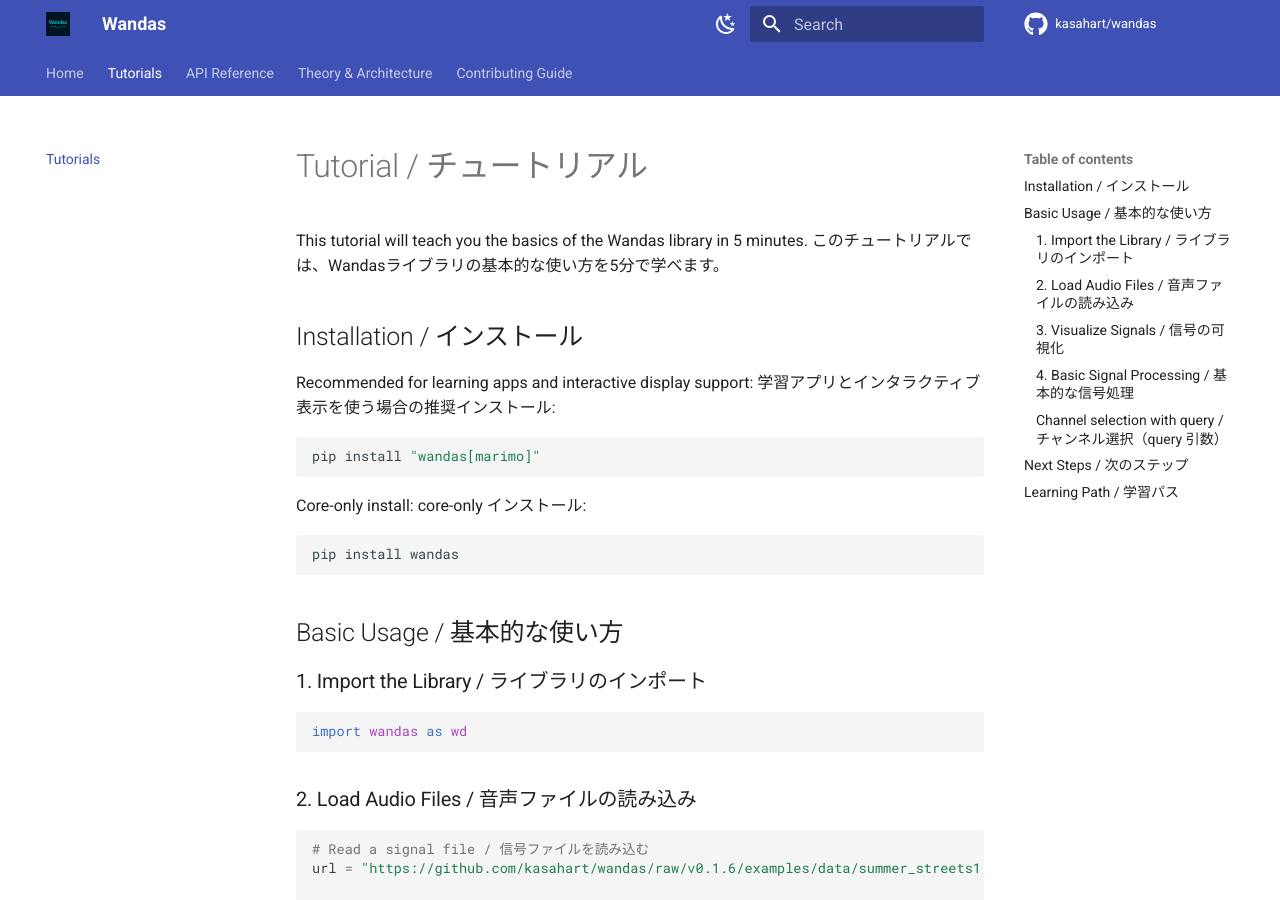
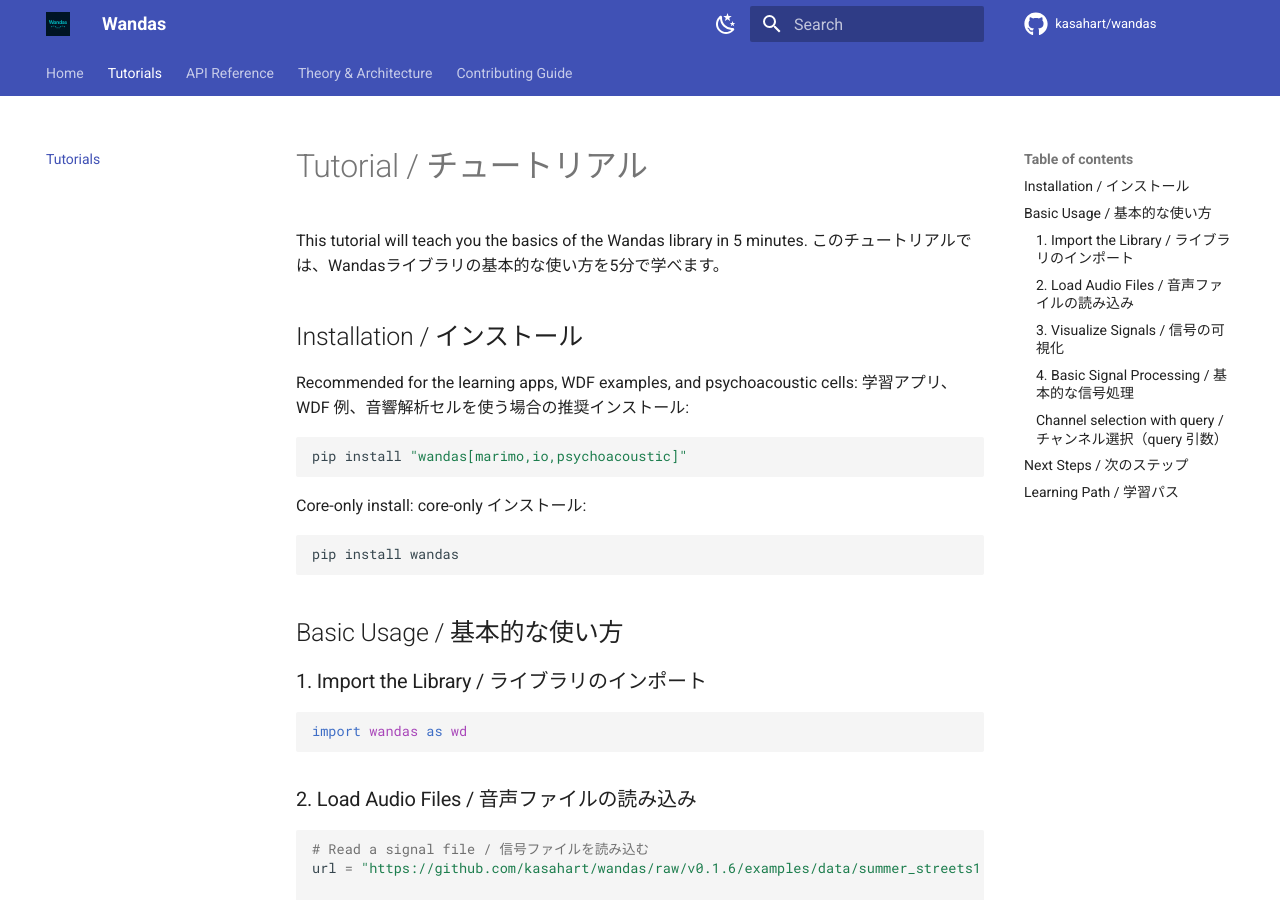
Before and after one commit to kasahart/wandas, an MkDocs documentation site: the page built from docs/src/tutorial/index.md, in a window 1280 px wide and 900 px high. Built offline with MkDocs 1.6.1 and Material for MkDocs 9.7.7, drawn with Linux system fonts in a browser that asks for light colours; comment, search, counter and statistics services are not loaded.

Commit message:
Address learning path review feedback

````diff
--- a/docs/src/tutorial/index.md
+++ b/docs/src/tutorial/index.md
@@ -5,11 +5,11 @@ This tutorial will teach you the basics of the Wandas library in 5 minutes.
 
 ## Installation / インストール
 
-Recommended for learning apps and interactive display support:
-学習アプリとインタラクティブ表示を使う場合の推奨インストール:
+Recommended for the learning apps, WDF examples, and psychoacoustic cells:
+学習アプリ、WDF 例、音響解析セルを使う場合の推奨インストール:
 
 ```bash
-pip install "wandas[marimo]"
+pip install "wandas[marimo,io,psychoacoustic]"
 ```
 
 Core-only install:
````
Also changed, not shown: README.md, learning-path/README.md, 1 other file.
